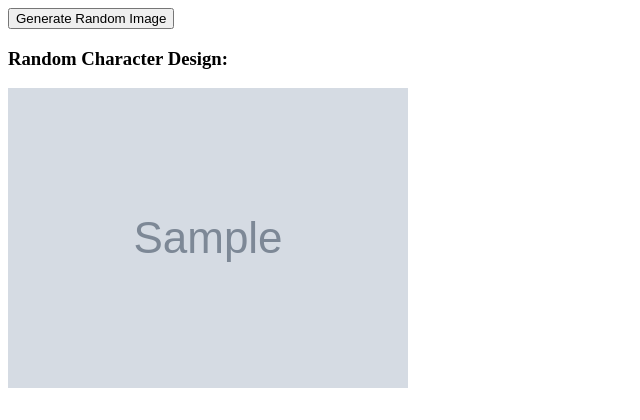
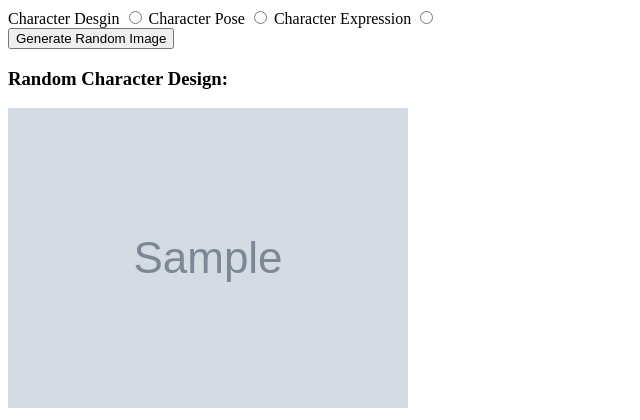
Before and after one commit to Repeat-B1nary/Adam, a Flask app: template templates/image_generation.html in a window 1280 px wide. Shown: the top 420 px of the page, without its empty margins (0-640 px from the left). Run offline with Flask 3, Linux system fonts and the light colour scheme; the template is opened without the code that fills it: most values are stand-ins (such as "Sample title", 1, 10 or a date in 2020); grey boxes marked "Sample" are stand-in pictures.

Commit message:
Updated feature/fixed bug/added new code

```diff
--- a/Generate/image_generation.py
+++ b/Generate/image_generation.py
@@ -29,6 +29,7 @@ def get_images():
 
 @IGBP.route("/generate_desgin", methods=["GET", "POST"])
 def generate_design():
+    image = None
     if request.method == "POST":
         image = get_images()  # Fetch images when button is clicked
     return render_template("image_generation.html", image=image)
--- a/templates/image_generation.html
+++ b/templates/image_generation.html
@@ -9,6 +9,16 @@
 
 <body>
     <form action="/generate_desgin" method="POST">
+        <label for="name"></label>
+        <div>
+            <label for="name">Character Desgin</label>
+            <input type="radio" value="Character Design">
+            <label for="name">Character Pose</label>
+            <input type="radio" value="Character Pose">
+            <label for="name">Character Expression</label>
+            <input type="radio" value="Character Expression">
+        </div>
+
         <button type="submit" name="button" value="Pressed">Generate Random Image</button>
     </form>
 
--- a/templates/index.html
+++ b/templates/index.html
@@ -6,7 +6,8 @@
     <title>Document</title>
 </head>
 <body>
-    {% include "nav.html" %}
+    {% include 'nav.html' %}
+
     <form action="/" method="POST" enctype="multipart/form-data">
         <label for="description">What type of Image is this</label>
         <select name="type" id="type">
```
